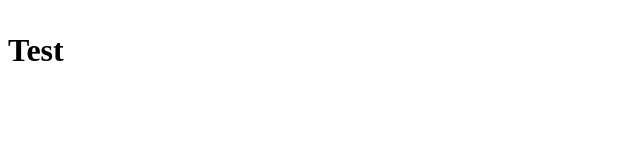
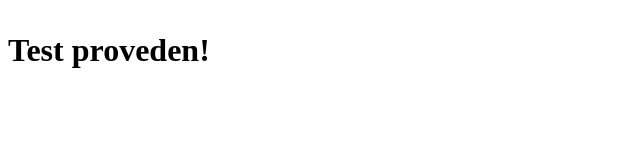
Before and after one commit to CharmingVenca/venca.github.io, a plain HTML site: page index.html in a window 1280 px wide. Shown: the whole page, without its empty margins (0-640 px from the left). Drawn offline with Linux system fonts and the light colour scheme.

Commit message:
Update index.html

```diff
--- a/index.html
+++ b/index.html
@@ -5,7 +5,7 @@
     </head>
     <body>
         <h1>
-            <p>Test</p>
+            <p>Test proveden!</p>
         </h1>
     </body>
 </html>
```
